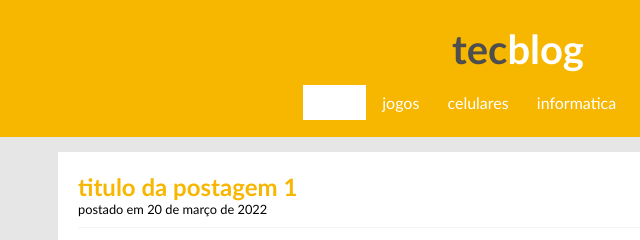
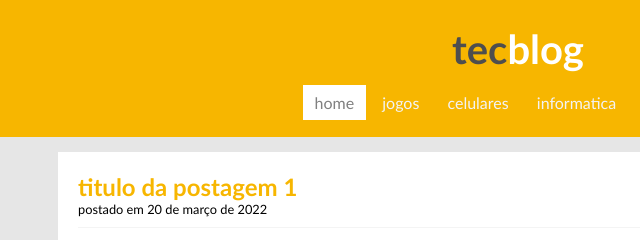
Before and after one commit to igor98santos/projeto-tec-blog, a plain HTML site: page index.html in a window 1280 px wide. In both pictures the pointer is over the link "home". Shown: the top 240 px of the page, 122-762 px from the left. Drawn offline with Linux system fonts and the light colour scheme.

Commit message:
Update paginaDeEstilo.css

```diff
--- a/paginaDeEstilo.css
+++ b/paginaDeEstilo.css
@@ -56,11 +56,11 @@ a{
     text-decoration: none;
 }
 a:link,a:visited{
-    color: white;
+    color: rgb(243,243,243);
     padding: 8px 12px;
 }
 A:hover{
-    color: white;
+    color: gray;
     background: #fff;
 
 }
```
